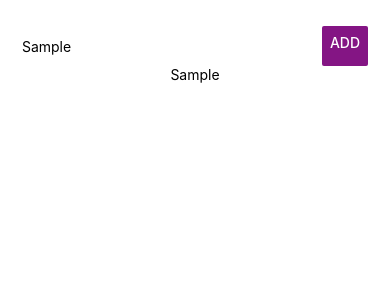
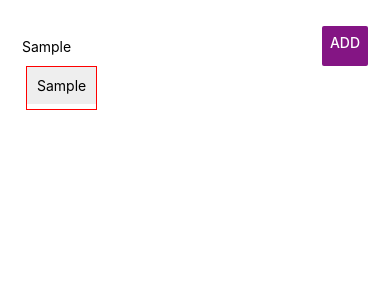
Before and after one commit to lytes20/places-app, a React Native app: screen / in a window 390 px wide. Both pictures are taken after typing "Sample" into the empty fields and a click on the button "ADD". Shown: the top 300 px of the page. Built offline with nearby package versions, Linux system fonts and the light colour scheme.

Commit message:
Separatd components

```diff
--- a/App.js
+++ b/App.js
@@ -1,48 +1,32 @@
 import React from "react";
-import { StyleSheet, Text, View, TextInput, Button } from "react-native";
+import { StyleSheet, View } from "react-native";
+import PlacesInput from "./src/components/PlaceInput";
+import PlacesList from "./src/components/PlacesList";
 
 export default class App extends React.Component {
   state = {
-    placeName: "",
     places: []
   };
-  placeSubmitHandler = () => {
-    const placeNameEntered = this.state.placeName;
-    if (placeNameEntered.trim() === "") {
-      return;
-    }
 
+  /**
+   * Handles adding places entered by a user
+   * @return {void}
+   */
+  placeAddedHandler = placeName => {
     this.setState(prevState => {
       return {
-        places: prevState.places.concat(prevState.placeName)
+        places: prevState.places.concat(placeName)
       };
     });
   };
-  placeNameChangeHandler = val => {
-    this.setState({ placeName: val });
-  };
+
   render() {
-    const placesOutput = this.state.places.map((place, index) => <Text key={index}>{place}</Text>);
     return (
       <View style={styles.container}>
-        <View style={styles.inputContainer}>
-          <TextInput
-            style={{
-              width: 300,
-              height: 40
-            }}
-            placeholder="An awesome place"
-            onChangeText={this.placeNameChangeHandler}
-            value={this.state.placeName}
-          />
-          <Button
-            onPress={this.placeSubmitHandler}
-            title="Add"
-            color="#841584"
-            accessibilityLabel="Learn more about this purple button"
-          />
-        </View>
-        <View>{placesOutput}</View>
+        <PlacesInput
+          placeSubmitHandler={name => this.placeAddedHandler(name)}
+        />
+        <PlacesList places={this.state.places} />
       </View>
     );
   }
@@ -55,9 +39,5 @@ const styles = StyleSheet.create({
     backgroundColor: "#fff",
     alignItems: "center",
     justifyContent: "flex-start"
-  },
-  inputContainer: {
-    flexDirection: "row",
-    justifyContent: "space-between"
   }
 });
--- /dev/null
+++ b/src/components/ListItem.js
@@ -0,0 +1,21 @@
+import React from "react";
+import { StyleSheet, View, Text, TouchableNativeFeedback } from "react-native";
+
+const ListItem = props => (
+  <TouchableNativeFeedback onPress={props.onItemPress}>
+    <View style={styles.listItem}>
+      <Text>{props.placeName}</Text>
+    </View>
+  </TouchableNativeFeedback>
+);
+
+const styles = StyleSheet.create({
+  listItem: {
+    width: "100%",
+    padding: 10,
+    backgroundColor: "#eee",
+    marginBottom: 5
+  }
+});
+
+export default ListItem;
--- /dev/null
+++ b/src/components/PlaceInput.js
@@ -0,0 +1,47 @@
+import React from "react";
+import { View, TextInput, Button, StyleSheet } from "react-native";
+
+class PlaceInput extends React.Component {
+  state = {
+    placeName: ""
+  };
+
+  /**
+   * handle text change on the places input
+   * @return {void}
+   */
+  placeNameChangeHandler = val => {
+    this.setState({ placeName: val });
+  };
+
+  render() {
+    const placeNameEntered = this.state.placeName;
+    return (
+      <View style={styles.inputContainer}>
+        <TextInput
+          style={{
+            width: 300,
+            height: 40
+          }}
+          placeholder="An awesome place"
+          onChangeText={this.placeNameChangeHandler}
+          value={this.state.placeName}
+        />
+        <Button
+          onPress={() => this.props.placeSubmitHandler(placeNameEntered)}
+          title="Add"
+          color="#841584"
+          accessibilityLabel="Learn more about this purple button"
+        />
+      </View>
+    );
+  }
+}
+
+const styles = StyleSheet.create({
+  inputContainer: {
+    flexDirection: "row",
+    justifyContent: "space-between"
+  }
+});
+export default PlaceInput;
--- /dev/null
+++ b/src/components/PlacesList.js
@@ -0,0 +1,22 @@
+import React from "react";
+import { ScrollView, StyleSheet } from "react-native";
+import ListItem from "./ListItem";
+
+const PlacesList = props => (
+  <ScrollView style={styles.listContainer}>
+    {props.places.map((place, index) => (
+      <ListItem
+        key={index}
+        placeName={place}
+        onItemPress={() => alert("An item was clicked")}
+      />
+    ))}
+  </ScrollView>
+);
+
+const styles = StyleSheet.create({
+  listContainer: {
+    width: "100%"
+  }
+});
+export default PlacesList;
```
Also changed, not shown: 5 other files (tests, documents, lock files or other folders).
